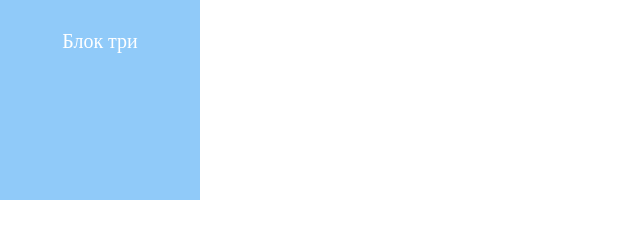
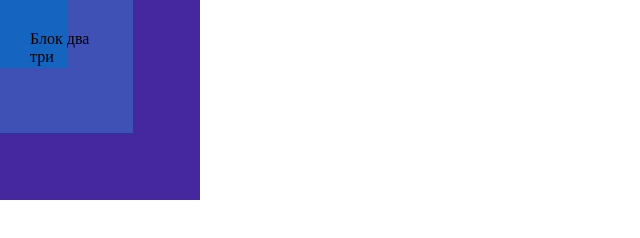
Before and after one commit to asdaroot/css_possition_elements, a plain HTML site: page index.html in a window 1280 px wide. Shown: the whole page, without its empty margins (0-640 px from the left). Drawn offline with Linux system fonts and the light colour scheme.

Commit message:
lesson8 ex2

```diff
--- a/styles/app.css
+++ b/styles/app.css
@@ -1,26 +1,30 @@
+:root {
+  --square-size: 200px;
+}
+
 .block {
-  width: 200px;
-  height: 200px;
   padding: 30px;
   box-sizing: border-box;
 
   position: absolute;
   top: 0;
   left: 0;
-
-  color: #FFF;
-  font-size: 20px;
-  text-align: center;
 }
 
 .block-one {
-  background: #b39ddb;
+  width: var(--square-size);
+  height: var(--square-size);
+  background: #4527a0;
 }
 
 .block-two {
-  background: #9fa8da;
+  width: calc(var(--square-size) / 1.5);
+  height: calc(var(--square-size) / 1.5);
+  background: #3f51b5;
 }
 
 .block-three {
-  background: #90caf9;
+  width: calc(var(--square-size) / 3);
+  height: calc(var(--square-size) / 3);
+  background: #1565c0;
 }
```
